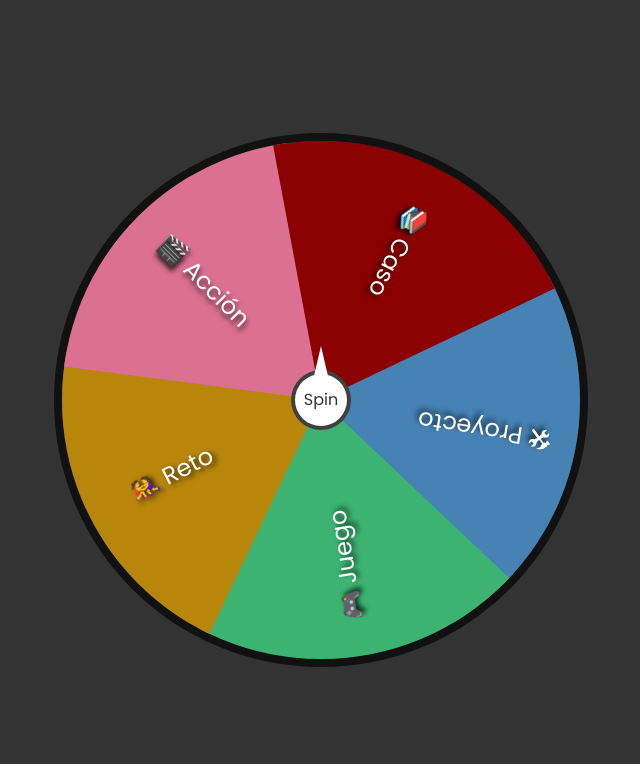
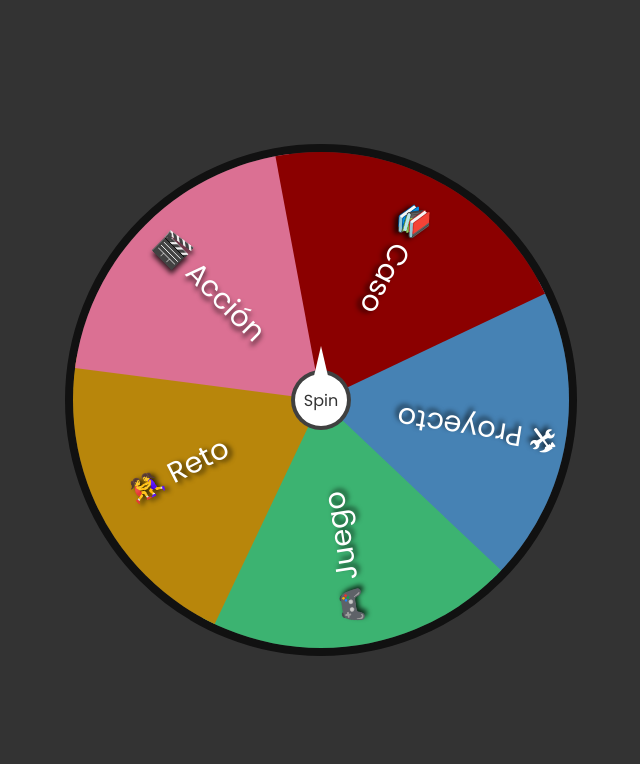
Before and after one commit to mherdez/ruleta, a plain HTML site: page index.html in a window 1280 px wide. Shown: the whole page, without its empty margins (319-959 px from the left). Drawn offline with Linux system fonts and the light colour scheme.

Commit message:
responsive

```diff
--- a/script.js
+++ b/script.js
@@ -3,6 +3,16 @@ import {labels} from './data.js'
 let wheel = document.querySelector('.wheel');
 let spinBtn = document.querySelector('.spinBtn');
 let value = Math.ceil(Math.random() * 3600);
+
+function viewScreen() {
+  let viewHeight = screen.height;
+  let viewWeight = screen.width;
+  console.log(viewWeight);
+
+  // if (viewWeight > viewHeight) {
+    return ['100%', '2.5rem'];
+  // }
+}
 
 function createWheel() {
   labels.map( label => {
@@ -19,6 +29,9 @@ function createWheel() {
   let slidesPorcent = slidesDeg + 15;
   document.documentElement.style.setProperty('--slidesDeg', `${slidesDeg}deg`);
   document.documentElement.style.setProperty('--slidesPorcent', `${slidesPorcent}%`);
+  // document.documentElement.style.setProperty('--size', `${viewScreen()[0]}`);
+  // document.documentElement.style.setProperty('--text', `${viewScreen()[1]}`);
+  // console.log(viewScreen());
 }
 
 spinBtn.addEventListener('click', () => {
@@ -26,4 +39,5 @@ spinBtn.addEventListener('click', () => {
   value += Math.ceil(Math.random() * 3600);
 });
 
+
 createWheel();
--- a/style.css
+++ b/style.css
@@ -3,7 +3,8 @@
 :root {
   --slidesDeg: 60deg;
   --slidesPorcent: 75%;
-  --size: calc(100vh / 1.5);
+  /* --size: 1px;
+  --text: 1px; */
 }
 * {
   margin: 0;
@@ -21,11 +22,12 @@ body {
 }
 .container {
   position: relative;
-  width: var(--size);
-  height: var(--size);
+  width: 90%;
+  aspect-ratio: 1/1;
   display: flex;
   justify-content: center;
   align-items: center;
+  margin: 0 auto;
 }
 
 .container .spinBtn {
@@ -79,15 +81,42 @@ body {
   justify-content: center;
   align-items: center;
   user-select: none;
+  gap: 20px;
   cursor: pointer;
+  text-align: center;
 }
 .container .wheel .number span {
   position: relative;
   margin-top: 20px;
   margin-right: -25px;
   transform: rotate(45deg);
-  font-size: 1.5rem;
+  font-size: 1.3rem;
   color: white;
   z-index: 2;
   text-shadow: 3px 3px 5px rgba(0,0,0,.75);
 }
+
+@media (min-width: 768px) {
+  .container {
+    width: 80%;
+  }
+  .container .wheel .number span {
+    font-size: 2rem;
+  }
+}
+@media (min-width: 992px) {
+  .container {
+    width: 50%;
+  }
+  .container .wheel .number span {
+    font-size: 1.8rem;
+  }
+}
+@media (min-width: 1200px) {
+  .container {
+    width: 40%;
+  }
+  .container .wheel .number span {
+    font-size: 1.8rem;
+  }
+}
```
Also changed, not shown: data.js (+0 -50 lines).
